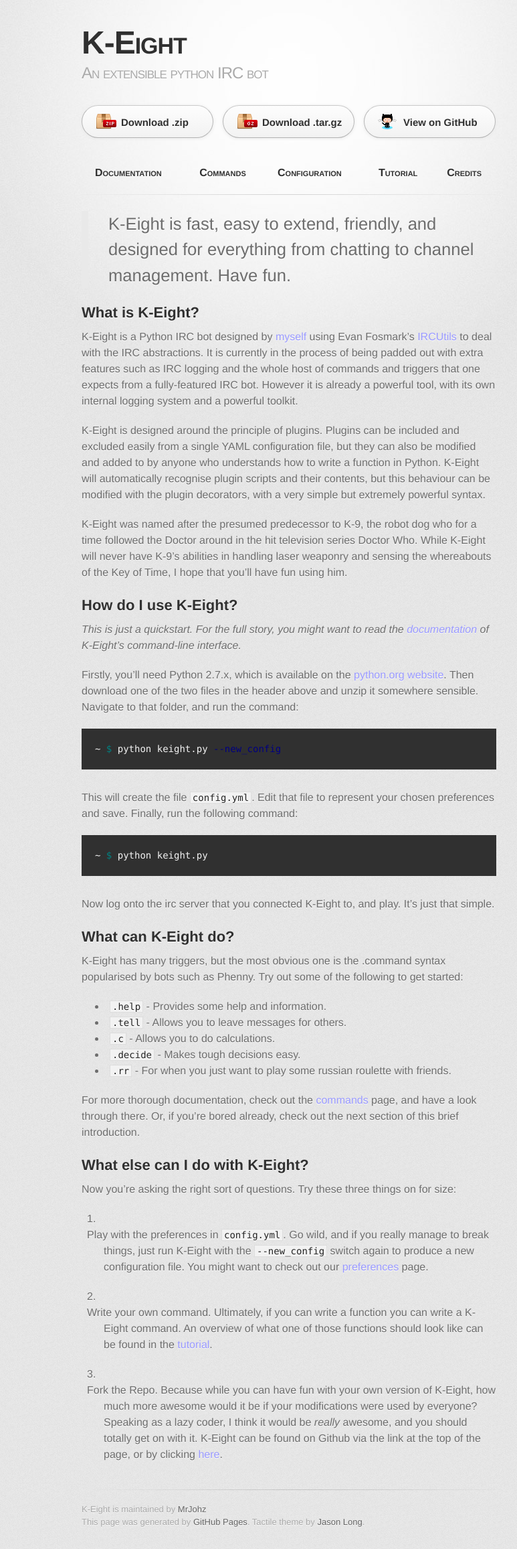
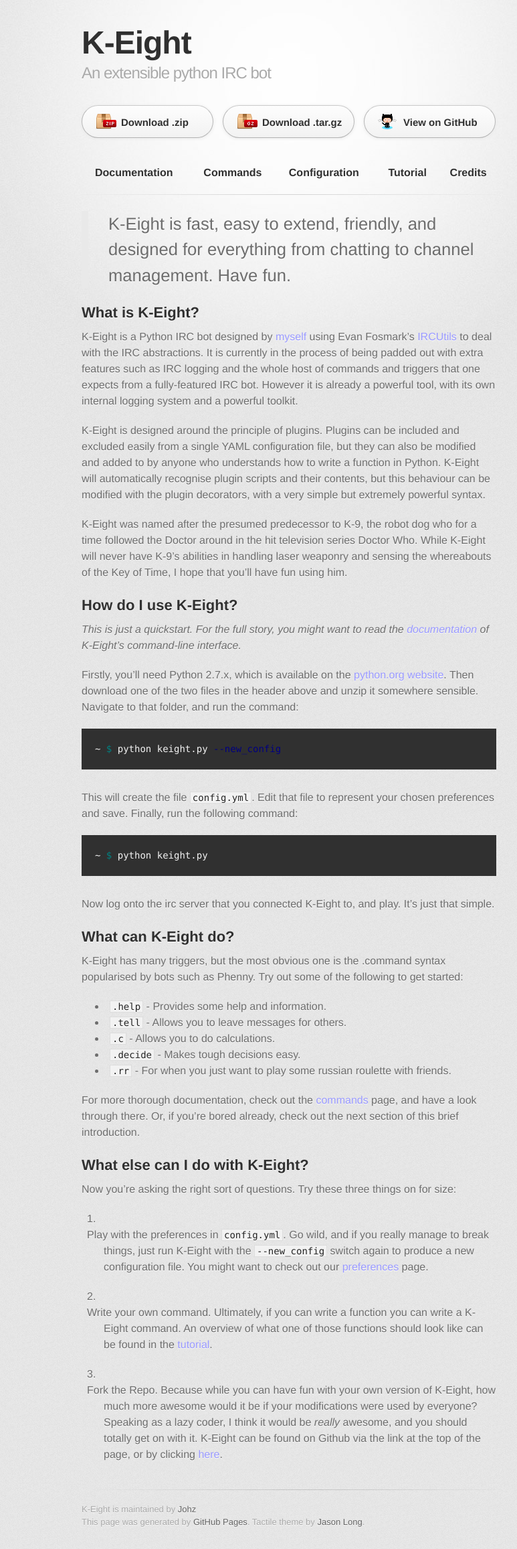
Before and after one commit to MrJohz/K-Eight, a Jekyll site: the page built from index.md, in a window 1280 px wide. Shown: the whole page at 67% size, without its empty margins (208-981 px from the left). Built offline with Jekyll 4.4.1, drawn with Linux system fonts in a browser that asks for light colours; some web fonts are replaced.

Commit message:
Modified CSS

```diff
--- a/_layouts/default.html
+++ b/_layouts/default.html
@@ -10,7 +10,7 @@
     <!--[if lt IE 9]>
     <script src="//html5shiv.googlecode.com/svn/trunk/html5.js"></script>
     <![endif]-->
-    <title>K-Eight by MrJohz</title>
+    <title>K-Eight by Johz</title>
   </head>
 
   <body>
@@ -47,7 +47,7 @@
         </section>
 
         <footer>
-          K-Eight is maintained by <a href="https://github.com/MrJohz">MrJohz</a><br>
+          K-Eight is maintained by <a href="https://github.com/MrJohz">Johz</a><br>
           This page was generated by <a href="http://pages.github.com">GitHub Pages</a>. Tactile theme by <a href="http://twitter.com/jasonlong">Jason Long</a>.
         </footer>
 
--- a/stylesheets/stylesheet.css
+++ b/stylesheets/stylesheet.css
@@ -68,7 +68,6 @@
 header {
   padding-top: 35px;
   padding-bottom: 25px;
-  font-variant: small-caps;
 }
 
 header h1 {
@@ -116,7 +115,6 @@
 }
 
 #nav a {
-  font-variant: small-caps;
   color: #303030;
   font-weight: bold;
 }
```
